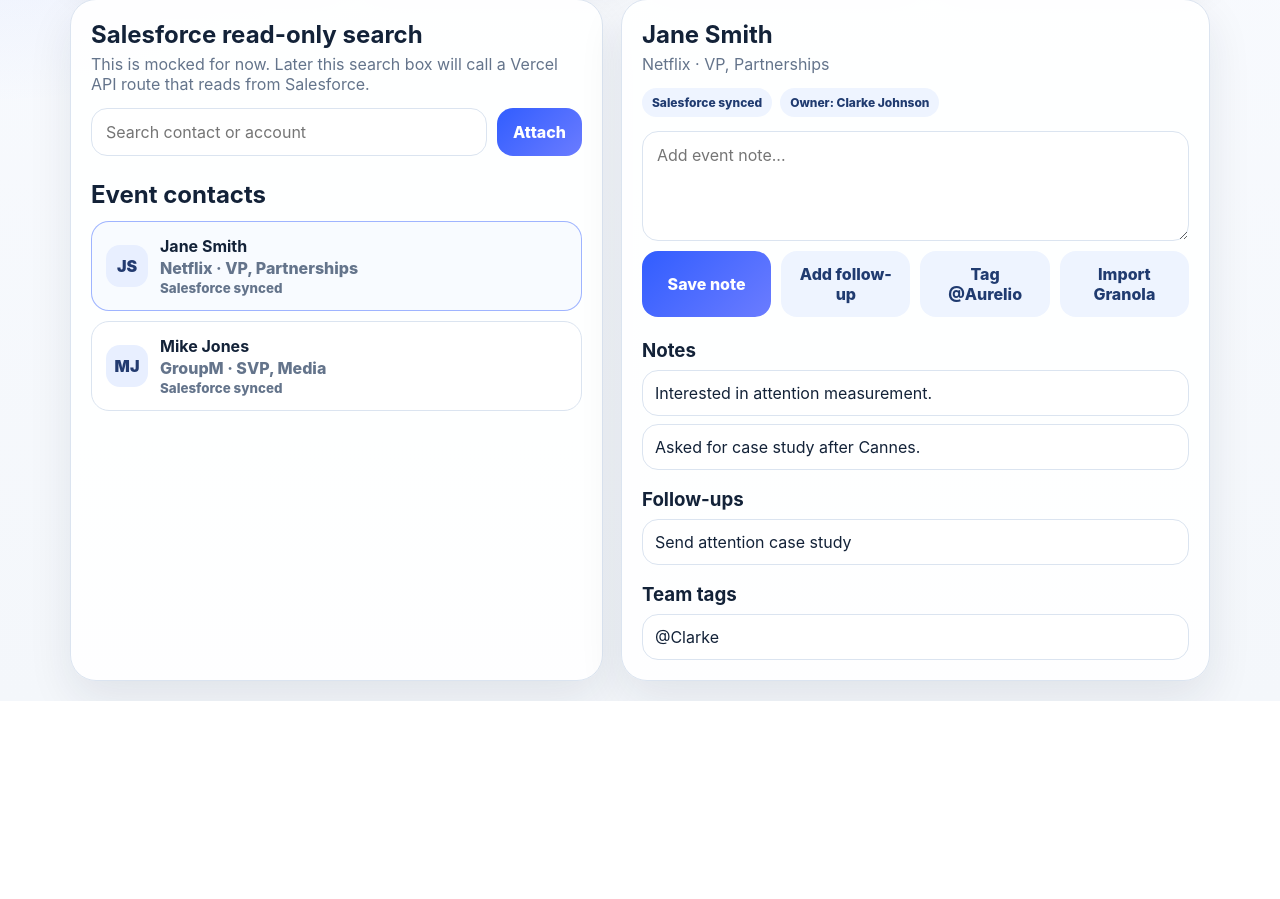
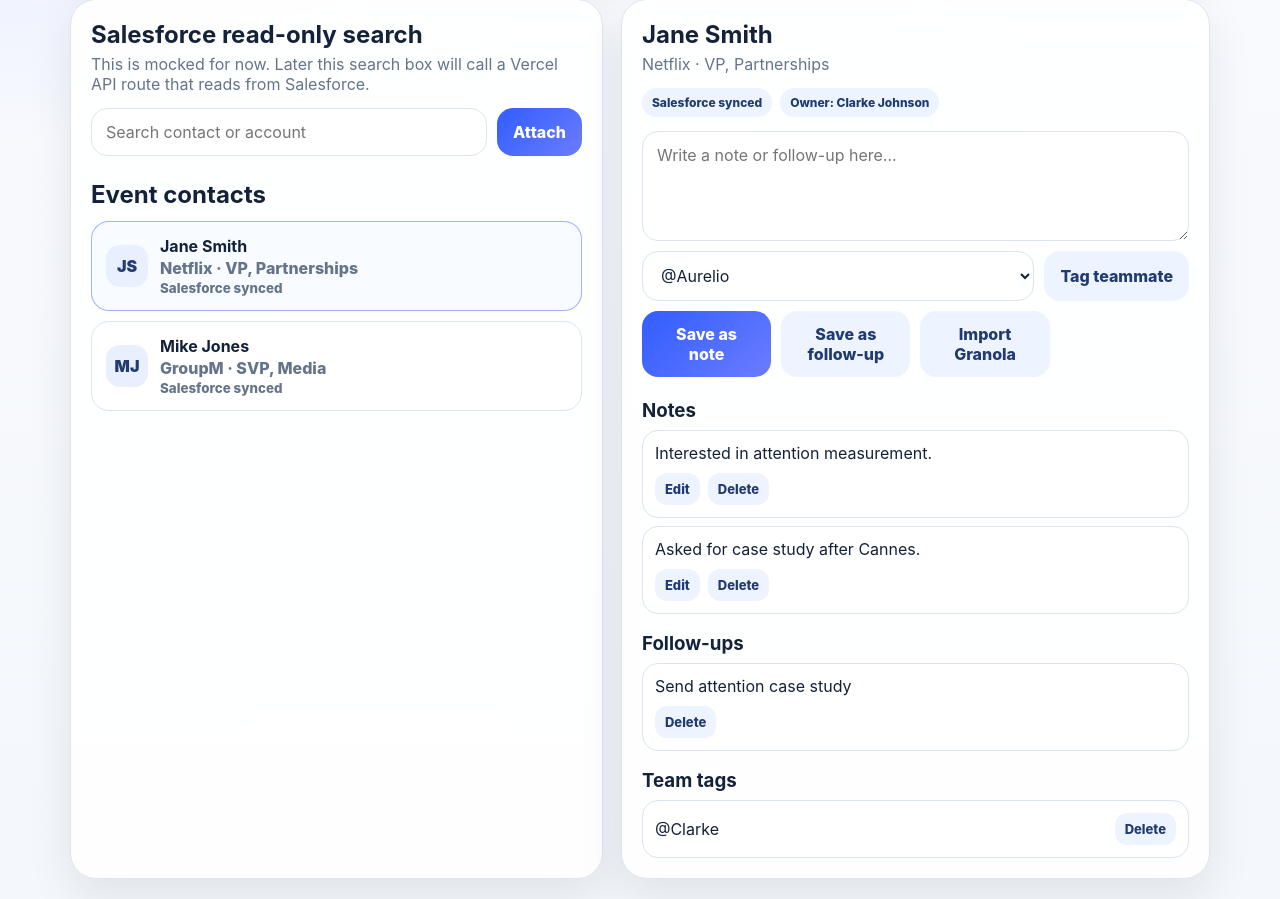
Before and after one commit to prajayshand-ctrl/kargo-event-hub, a Next.js app: page / in a window 1280 px wide. Shown: the part 360-1259 px from the top of the page. Before the commit the page ends 1061 px from the top, so only its background shows below. Built offline with nearby package versions, Linux system fonts and the light colour scheme.

Commit message:
Fix notes followups and teammate tagging

```diff
--- a/app/globals.css
+++ b/app/globals.css
@@ -252,3 +252,51 @@
     padding: 12px;
   }
 }
+.tagRow {
+  display: grid;
+  grid-template-columns: 1fr auto;
+  gap: 10px;
+}
+
+select {
+  width: 100%;
+  border: 1px solid var(--line);
+  border-radius: 16px;
+  padding: 13px 14px;
+  outline: none;
+  font: inherit;
+  color: var(--ink);
+  background: white;
+}
+
+.miniActions {
+  display: flex;
+  gap: 8px;
+  margin-top: 10px;
+  flex-wrap: wrap;
+}
+
+.miniActions button,
+.tagItem button {
+  padding: 8px 10px;
+  border-radius: 12px;
+  font-size: 13px;
+}
+
+.empty {
+  color: var(--muted);
+  margin-top: 8px;
+}
+
+.tagItem {
+  display: flex;
+  justify-content: space-between;
+  align-items: center;
+  gap: 12px;
+}
+
+@media (max-width: 850px) {
+  .tagRow {
+    grid-template-columns: 1fr;
+  }
+}
--- a/app/page.tsx
+++ b/app/page.tsx
@@ -1,6 +1,21 @@
 "use client";
 
 import { useState } from "react";
+
+type Note = {
+  id: string;
+  text: string;
+};
+
+type Followup = {
+  id: string;
+  text: string;
+};
+
+type Tag = {
+  id: string;
+  person: string;
+};
 
 type Contact = {
   id: string;
@@ -9,9 +24,9 @@
   title: string;
   owner: string;
   source: string;
-  notes: string[];
-  followups: string[];
-  tags: string[];
+  notes: Note[];
+  followups: Followup[];
+  tags: Tag[];
 };
 
 const starterContacts: Contact[] = [
@@ -23,11 +38,27 @@
     owner: "Clarke Johnson",
     source: "Salesforce synced",
     notes: [
-      "Interested in attention measurement.",
-      "Asked for case study after Cannes."
+      {
+        id: "n1",
+        text: "Interested in attention measurement.",
+      },
+      {
+        id: "n2",
+        text: "Asked for case study after Cannes.",
+      },
     ],
-    followups: ["Send attention case study"],
-    tags: ["@Clarke"]
+    followups: [
+      {
+        id: "f1",
+        text: "Send attention case study",
+      },
+    ],
+    tags: [
+      {
+        id: "t1",
+        person: "@Clarke",
+      },
+    ],
   },
   {
     id: "2",
@@ -36,19 +67,55 @@
     title: "SVP, Media",
     owner: "Aurelio Farrell",
     source: "Salesforce synced",
-    notes: ["Mentioned possible Q4 RFP."],
-    followups: ["Send capabilities email"],
-    tags: ["@Aurelio"]
-  }
+    notes: [
+      {
+        id: "n3",
+        text: "Mentioned possible Q4 RFP.",
+      },
+    ],
+    followups: [
+      {
+        id: "f2",
+        text: "Send capabilities email",
+      },
+    ],
+    tags: [
+      {
+        id: "t2",
+        person: "@Aurelio",
+      },
+    ],
+  },
 ];
 
 export default function Home() {
   const [contacts, setContacts] = useState<Contact[]>(starterContacts);
   const [selectedId, setSelectedId] = useState("1");
   const [search, setSearch] = useState("");
-  const [note, setNote] = useState("");
+  const [captureText, setCaptureText] = useState("");
+  const [editingNoteId, setEditingNoteId] = useState<string | null>(null);
+  const [editingNoteText, setEditingNoteText] = useState("");
+  const [selectedTag, setSelectedTag] = useState("@Aurelio");
 
   const selected = contacts.find((c) => c.id === selectedId) || contacts[0];
+
+  const totalFollowups = contacts.reduce(
+    (sum, contact) => sum + contact.followups.length,
+    0
+  );
+
+  const totalTags = contacts.reduce(
+    (sum, contact) => sum + contact.tags.length,
+    0
+  );
+
+  function updateSelectedContact(updatedContact: Contact) {
+    setContacts(
+      contacts.map((contact) =>
+        contact.id === updatedContact.id ? updatedContact : contact
+      )
+    );
+  }
 
   function addMockSalesforceContact() {
     const newContact: Contact = {
@@ -58,9 +125,14 @@
       title: "Director, Brand Media",
       owner: "Dani Halle",
       source: "Mock Salesforce lookup",
-      notes: ["Added from Salesforce read-only search."],
+      notes: [
+        {
+          id: String(Date.now()) + "-note",
+          text: "Added from Salesforce read-only search.",
+        },
+      ],
       followups: [],
-      tags: []
+      tags: [],
     };
 
     setContacts([newContact, ...contacts]);
@@ -69,40 +141,114 @@
   }
 
   function saveNote() {
-    if (!note.trim()) return;
+    if (!captureText.trim()) return;
 
-    setContacts(
-      contacts.map((contact) =>
-        contact.id === selected.id
-          ? { ...contact, notes: [note, ...contact.notes] }
-          : contact
-      )
-    );
+    updateSelectedContact({
+      ...selected,
+      notes: [
+        {
+          id: String(Date.now()),
+          text: captureText.trim(),
+        },
+        ...selected.notes,
+      ],
+    });
 
-    setNote("");
+    setCaptureText("");
   }
 
   function addFollowup() {
-    setContacts(
-      contacts.map((contact) =>
-        contact.id === selected.id
-          ? {
-              ...contact,
-              followups: [`Follow up with ${selected.name}`, ...contact.followups]
-            }
-          : contact
-      )
-    );
+    if (!captureText.trim()) {
+      alert("Write the follow-up in the text box first.");
+      return;
+    }
+
+    updateSelectedContact({
+      ...selected,
+      followups: [
+        {
+          id: String(Date.now()),
+          text: captureText.trim(),
+        },
+        ...selected.followups,
+      ],
+    });
+
+    setCaptureText("");
   }
 
-  function tagAurelio() {
-    setContacts(
-      contacts.map((contact) =>
-        contact.id === selected.id
-          ? { ...contact, tags: ["@Aurelio", ...contact.tags] }
-          : contact
-      )
-    );
+  function deleteNote(noteId: string) {
+    updateSelectedContact({
+      ...selected,
+      notes: selected.notes.filter((note) => note.id !== noteId),
+    });
+  }
+
+  function startEditingNote(note: Note) {
+    setEditingNoteId(note.id);
+    setEditingNoteText(note.text);
+  }
+
+  function saveEditedNote() {
+    if (!editingNoteId) return;
+
+    updateSelectedContact({
+      ...selected,
+      notes: selected.notes.map((note) =>
+        note.id === editingNoteId
+          ? {
+              ...note,
+              text: editingNoteText,
+            }
+          : note
+      ),
+    });
+
+    setEditingNoteId(null);
+    setEditingNoteText("");
+  }
+
+  function deleteFollowup(followupId: string) {
+    updateSelectedContact({
+      ...selected,
+      followups: selected.followups.filter(
+        (followup) => followup.id !== followupId
+      ),
+    });
+  }
+
+  function tagRep() {
+    updateSelectedContact({
+      ...selected,
+      tags: [
+        {
+          id: String(Date.now()),
+          person: selectedTag,
+        },
+        ...selected.tags,
+      ],
+    });
+  }
+
+  function deleteTag(tagId: string) {
+    updateSelectedContact({
+      ...selected,
+      tags: selected.tags.filter((tag) => tag.id !== tagId),
+    });
+  }
+
+  function importGranola() {
+    updateSelectedContact({
+      ...selected,
+      notes: [
+        {
+          id: String(Date.now()),
+          text:
+            "Granola import placeholder: paste or link meeting notes here in V1.",
+        },
+        ...selected.notes,
+      ],
+    });
   }
 
   return (
@@ -129,11 +275,11 @@
         </div>
         <div>
           <span>Follow-ups</span>
-          <strong>{contacts.reduce((sum, c) => sum + c.followups.length, 0)}</strong>
+          <strong>{totalFollowups}</strong>
         </div>
         <div>
           <span>Tags</span>
-          <strong>{contacts.reduce((sum, c) => sum + c.tags.length, 0)}</strong>
+          <strong>{totalTags}</strong>
         </div>
       </section>
 
@@ -160,7 +306,9 @@
             {contacts.map((contact) => (
               <button
                 key={contact.id}
-                className={contact.id === selected.id ? "contact active" : "contact"}
+                className={
+                  contact.id === selected.id ? "contact active" : "contact"
+                }
                 onClick={() => setSelectedId(contact.id)}
               >
                 <div className="avatar">
@@ -195,49 +343,100 @@
 
           <div className="capture">
             <textarea
-              value={note}
-              onChange={(e) => setNote(e.target.value)}
-              placeholder="Add event note..."
+              value={captureText}
+              onChange={(e) => setCaptureText(e.target.value)}
+              placeholder="Write a note or follow-up here..."
             />
+
+            <div className="tagRow">
+              <select
+                value={selectedTag}
+                onChange={(e) => setSelectedTag(e.target.value)}
+              >
+                <option>@Aurelio</option>
+                <option>@Clarke</option>
+                <option>@Dani</option>
+                <option>@Jerry</option>
+                <option>@Naina</option>
+              </select>
+              <button onClick={tagRep}>Tag teammate</button>
+            </div>
+
             <div className="buttonGrid">
-              <button onClick={saveNote}>Save note</button>
-              <button onClick={addFollowup}>Add follow-up</button>
-              <button onClick={tagAurelio}>Tag @Aurelio</button>
-              <button
-                onClick={() =>
-                  alert("Granola import placeholder. V1 can use paste/link import.")
-                }
-              >
-                Import Granola
-              </button>
+              <button onClick={saveNote}>Save as note</button>
+              <button onClick={addFollowup}>Save as follow-up</button>
+              <button onClick={importGranola}>Import Granola</button>
             </div>
           </div>
 
           <div className="sections">
             <div>
               <h3>Notes</h3>
-              {selected.notes.map((item, index) => (
-                <p key={index} className="item">
-                  {item}
-                </p>
+              {selected.notes.length === 0 && (
+                <p className="empty">No notes yet.</p>
+              )}
+
+              {selected.notes.map((note) => (
+                <div key={note.id} className="item">
+                  {editingNoteId === note.id ? (
+                    <>
+                      <textarea
+                        value={editingNoteText}
+                        onChange={(e) => setEditingNoteText(e.target.value)}
+                      />
+                      <div className="miniActions">
+                        <button onClick={saveEditedNote}>Save edit</button>
+                        <button onClick={() => setEditingNoteId(null)}>
+                          Cancel
+                        </button>
+                      </div>
+                    </>
+                  ) : (
+                    <>
+                      <p>{note.text}</p>
+                      <div className="miniActions">
+                        <button onClick={() => startEditingNote(note)}>
+                          Edit
+                        </button>
+                        <button onClick={() => deleteNote(note.id)}>
+                          Delete
+                        </button>
+                      </div>
+                    </>
+                  )}
+                </div>
               ))}
             </div>
 
             <div>
               <h3>Follow-ups</h3>
-              {selected.followups.map((item, index) => (
-                <p key={index} className="item">
-                  {item}
-                </p>
+              {selected.followups.length === 0 && (
+                <p className="empty">No follow-ups yet.</p>
+              )}
+
+              {selected.followups.map((followup) => (
+                <div key={followup.id} className="item">
+                  <p>{followup.text}</p>
+                  <div className="miniActions">
+                    <button onClick={() => deleteFollowup(followup.id)}>
+                      Delete
+                    </button>
+                  </div>
+                </div>
               ))}
             </div>
 
             <div>
               <h3>Team tags</h3>
-              {selected.tags.map((item, index) => (
-                <p key={index} className="item">
-                  {item}
-                </p>
+              {selected.tags.length === 0 && (
+                <p className="empty">No teammate tags yet.</p>
+              )}
+
+              {selected.tags.map((tag) => (
+                <div key={tag.id} className="item tagItem">
+                  <p>{tag.person}</p>
+                  <button onClick={() => deleteTag(tag.id)}>Delete</button>
+                </div>
               ))}
             </div>
           </div>
```
